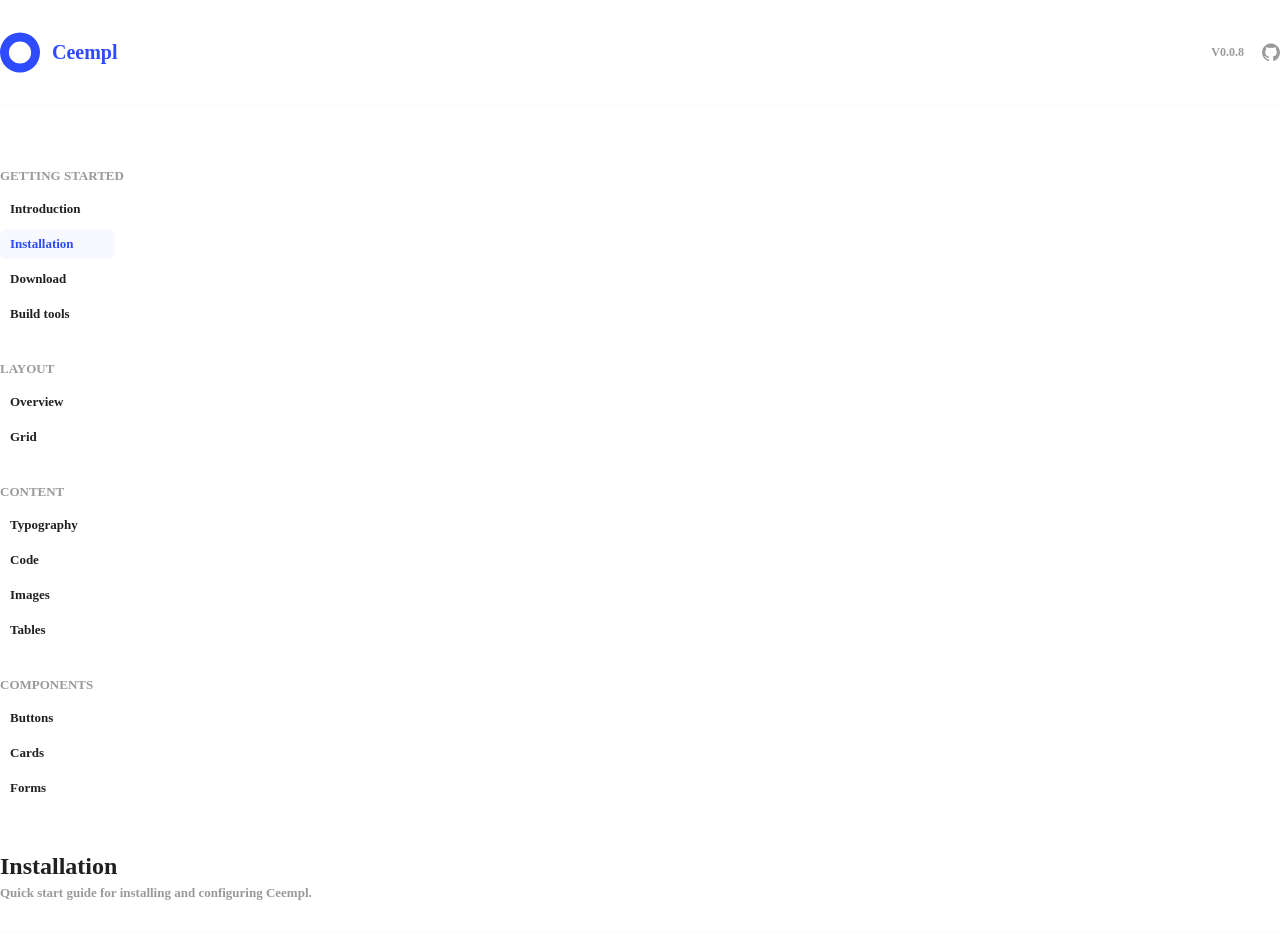
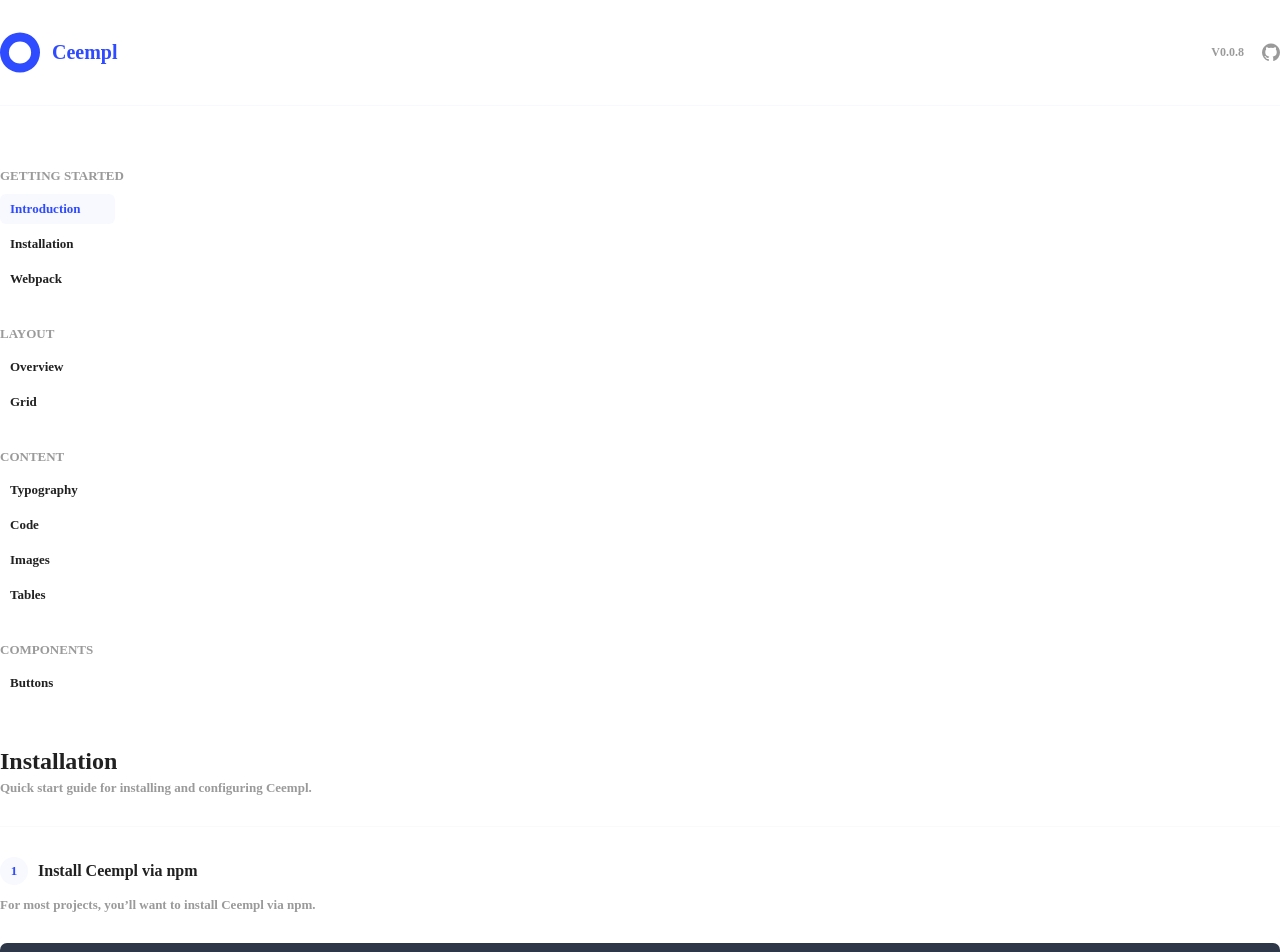
Before and after one commit to ceempl/ceempl-docs, a Nuxt app: page /docs in a window 1280 px wide. Shown: the top 952 px of the page. Built offline with nearby package versions, Linux system fonts and the light colour scheme.

Commit message:
modify docs

```diff
--- a/components/Sidebar.vue
+++ b/components/Sidebar.vue
@@ -4,16 +4,13 @@
             <span class="title">Getting started</span>
             <ul>
                 <li>
-                    <nuxt-link to="/docs/intro">Introduction</nuxt-link>
+                    <nuxt-link to="/docs">Introduction</nuxt-link>
                 </li>
                 <li>
-                    <nuxt-link to="/docs">Installation</nuxt-link>
+                    <nuxt-link to="/docs/installation">Installation</nuxt-link>
                 </li>
                 <li>
-                    <nuxt-link to="/docs/download">Download</nuxt-link>
-                </li>
-                <li>
-                    <nuxt-link to="/docs/tools">Build tools</nuxt-link>
+                    <nuxt-link to="/docs/webpack">Webpack</nuxt-link>
                 </li>
             </ul>
         </div>
@@ -50,12 +47,6 @@
             <ul>
                 <li>
                     <nuxt-link to="/components/buttons">Buttons</nuxt-link>
-                </li>
-                <li>
-                    <nuxt-link to="/components/cards">Cards</nuxt-link>
-                </li>
-                <li>
-                    <nuxt-link to="/components/forms">Forms</nuxt-link>
                 </li>
             </ul>
         </div>
--- a/pages/docs/index.vue
+++ b/pages/docs/index.vue
@@ -42,7 +42,7 @@ yarn add ceempl</code></pre>
                   <p class="description">Looking to quickly add Ceempl to your project? Use CeemplCDN, provided for free by the folks at UNPKG. </p>
                   <div class="code">
                     <pre><code><span class="comment">#using CDN</span>
-<<span>link rel="<span class="blue">stylesheet</span>" href=“<span class="blue">https://unpkg.com/ceempl@0.1.0/dist/ceempl.css</span>”</span>></code></pre>
+<<span>link rel="<span class="blue">stylesheet</span>" href="<span class="blue">https://unpkg.com/ceempl@0.1.0/dist/ceempl.css</span>"</span>></code></pre>
                   </div>
                 </div>
               </div>
```
